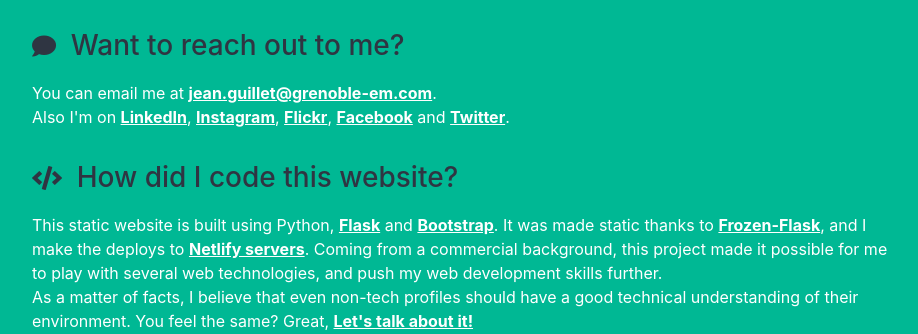
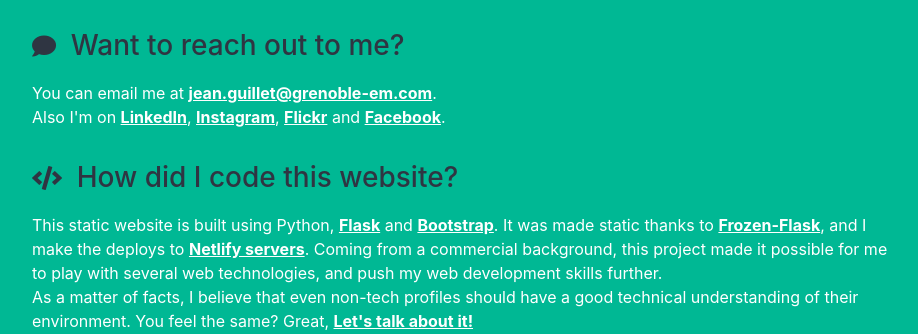
Before and after one commit to John35961/website-pro, a Flask app: page /en/ in a window 1280 px wide. Shown: the part 927-1261 px from the top of the page, without its empty margins (176-1094 px from the left). Run offline with Flask 2, Linux system fonts and the light colour scheme; some libraries are stand-ins or nearby versions.

Commit message:
Removed Twitter link and added language parameter toFR and EN LinkedIn links

```diff
--- a/templates/EN_layout.html
+++ b/templates/EN_layout.html
@@ -52,11 +52,10 @@
     </div>
         <h3 class="d-inline p-2">Want to reach out to me?</h3>
         <p class="pt-3">You can email me at <a href="mailto:jean.guillet@grenoble-em.com" class="links">jean.guillet@grenoble-em.com</a>.<br />
-            Also I'm on <a href="https://www.linkedin.com/in/jean-guillet-4053a411b/" target="_blank" class="links">LinkedIn</a>,
+            Also I'm on <a href="https://www.linkedin.com/in/jean-guillet-4053a411b/?locale=en_US" target="_blank" class="links">LinkedIn</a>,
             <a href="https://www.instagram.com/jeanguillet/" target="_blank" class="links">Instagram</a>,
-            <a href="https://www.flickr.com/photos/john35961/" target="_blank" class="links">Flickr</a>,
-            <a href="https://www.facebook.com/jean.guillet.33" target="_blank" class="links">Facebook</a> and
-            <a href="https://twitter.com/Johnjohn35961" target="_blank" class="links">Twitter</a>.
+            <a href="https://www.flickr.com/photos/john35961/" target="_blank" class="links">Flickr</a> and
+            <a href="https://www.facebook.com/jean.guillet.33" target="_blank" class="links">Facebook</a>.
             </p>
     </div>
 </div>
```
Also changed, not shown: templates/FR_layout.html (+3 -4 lines).
